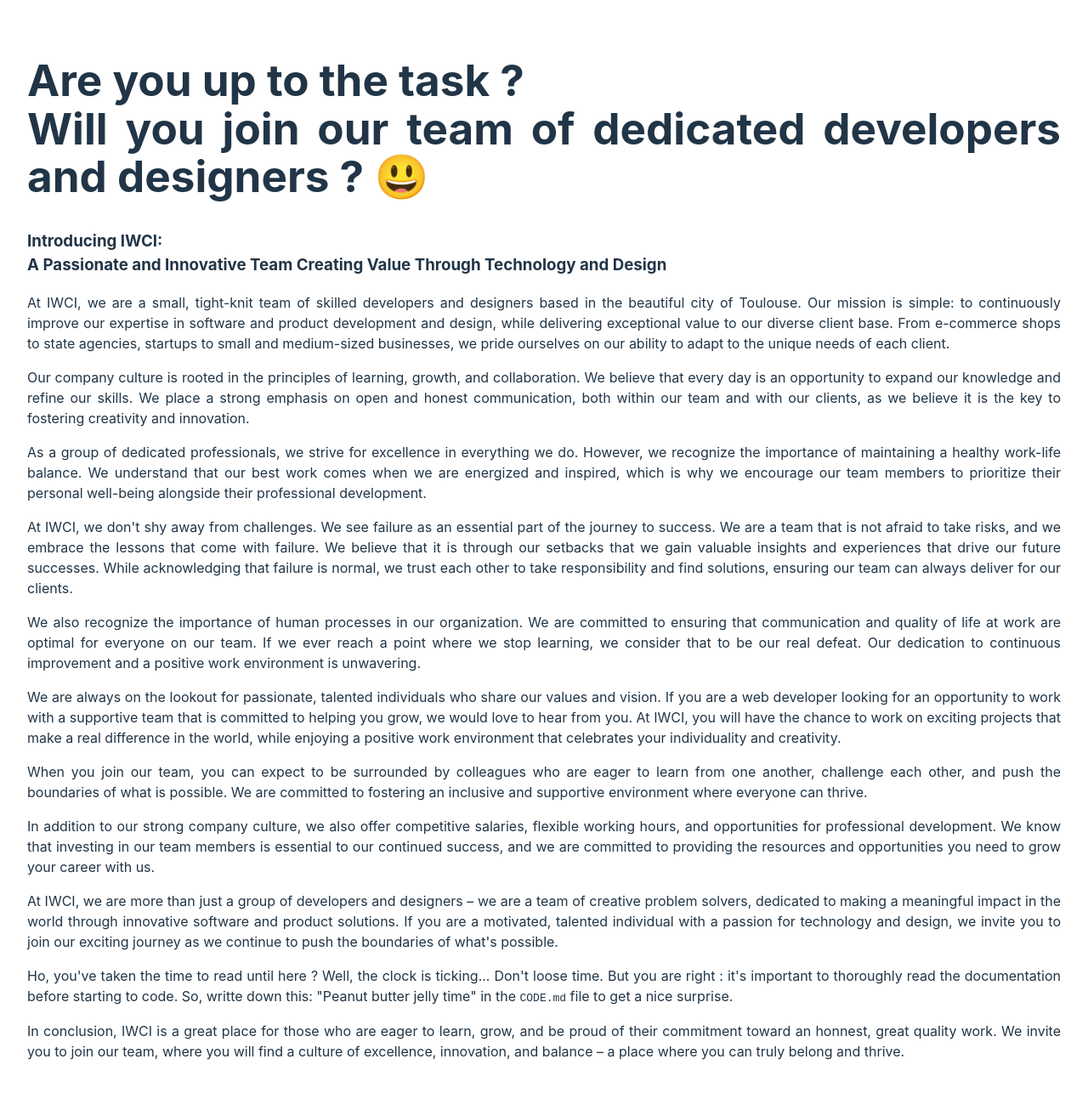
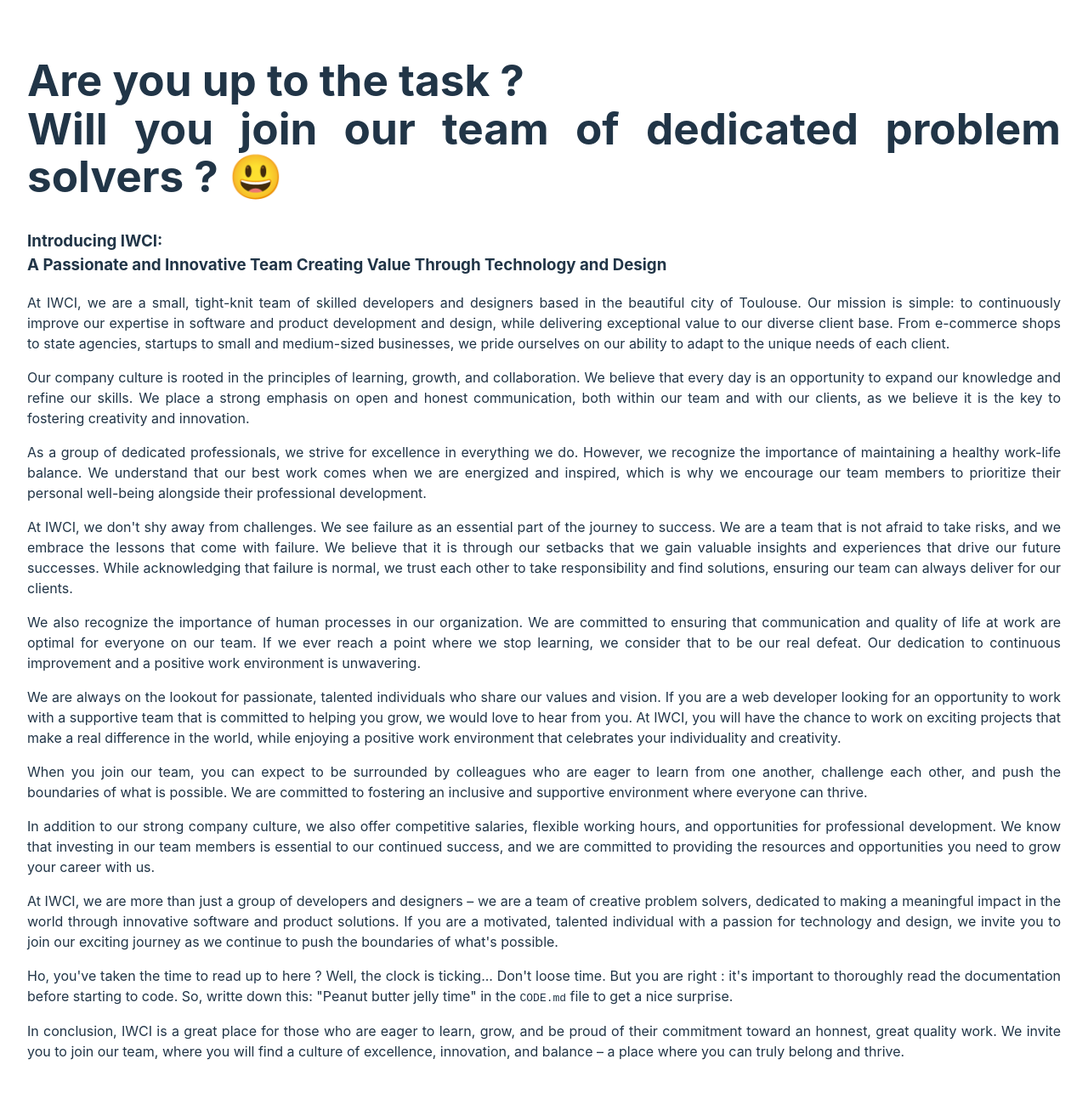
Before and after one commit to ophelie-gaudin/2048-technical-assessment, a React (Vite) app: page / in a window 1280 px wide. Shown: the top 1286 px of the page at 85% size. Built offline with nearby package versions, Linux system fonts and the light colour scheme.

Commit message:
fix(wording): replace some words

```diff
--- a/src/App.tsx
+++ b/src/App.tsx
@@ -20,7 +20,7 @@
       <h1>
         Are you up to the task ?
         <br />
-        Will you join our team of dedicated developers and designers ? 😃
+        Will you join our team of dedicated problem solvers ? 😃
       </h1>
       <h3>
       Introducing IWCI:
@@ -55,7 +55,7 @@
         At IWCI, we are more than just a group of developers and designers – we are a team of creative problem solvers, dedicated to making a meaningful impact in the world through innovative software and product solutions. If you are a motivated, talented individual with a passion for technology and design, we invite you to join our exciting journey as we continue to push the boundaries of what's possible.
       </p>
       <p>
-        Ho, you've taken the time to read until here ? Well, the clock is ticking... Don't loose time.
+        Ho, you've taken the time to read up to here ? Well, the clock is ticking... Don't loose time.
         But you are right : it's important to thoroughly read the documentation before starting to code. So, writte down this: "Peanut butter jelly time" in the <code>CODE.md</code> file to get a nice surprise.
       </p>
       <p>
```
